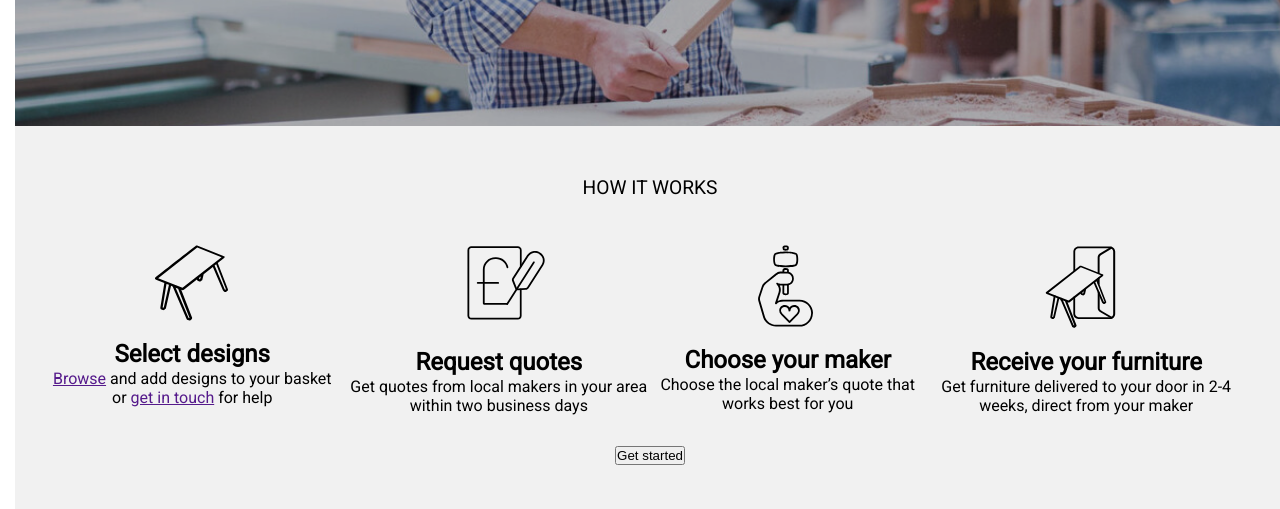
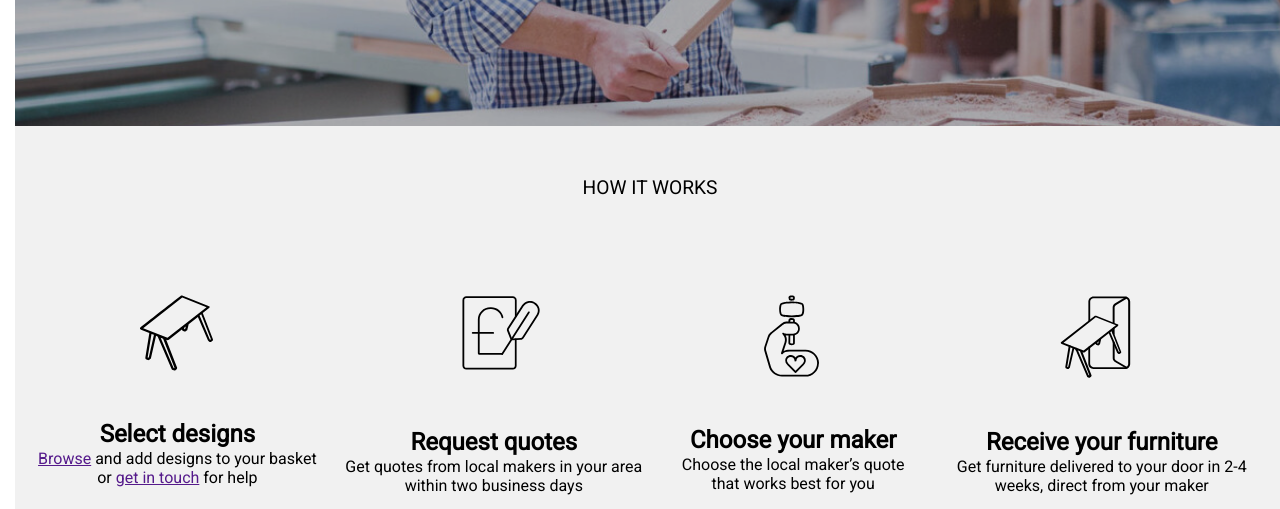
Before and after one commit to AbuMahir980/Opendesk.CC-Clone, a plain HTML site: page index.html in a window 1280 px wide. Shown: the part 1810-2319 px from the top of the page. Drawn offline with Linux system fonts and the light colour scheme.

```diff
--- a/styles.css
+++ b/styles.css
@@ -209,7 +209,7 @@
     background-color: #f1f1f1;
     color: #000000;
     text-align: center;
-    padding: 50px 20px;
+    padding: 50px 0px;
 }
 
 .process .process-headline {
@@ -224,3 +224,12 @@
     align-items: center;
     margin: 30px 10px;
 }
+
+.process .process-steps .process-step-items {
+    margin: 20px 10px;
+    padding: 30px 0px;
+}
+
+.process .process-steps .process-step-items img {
+    padding-bottom: 30px;
+}
```
